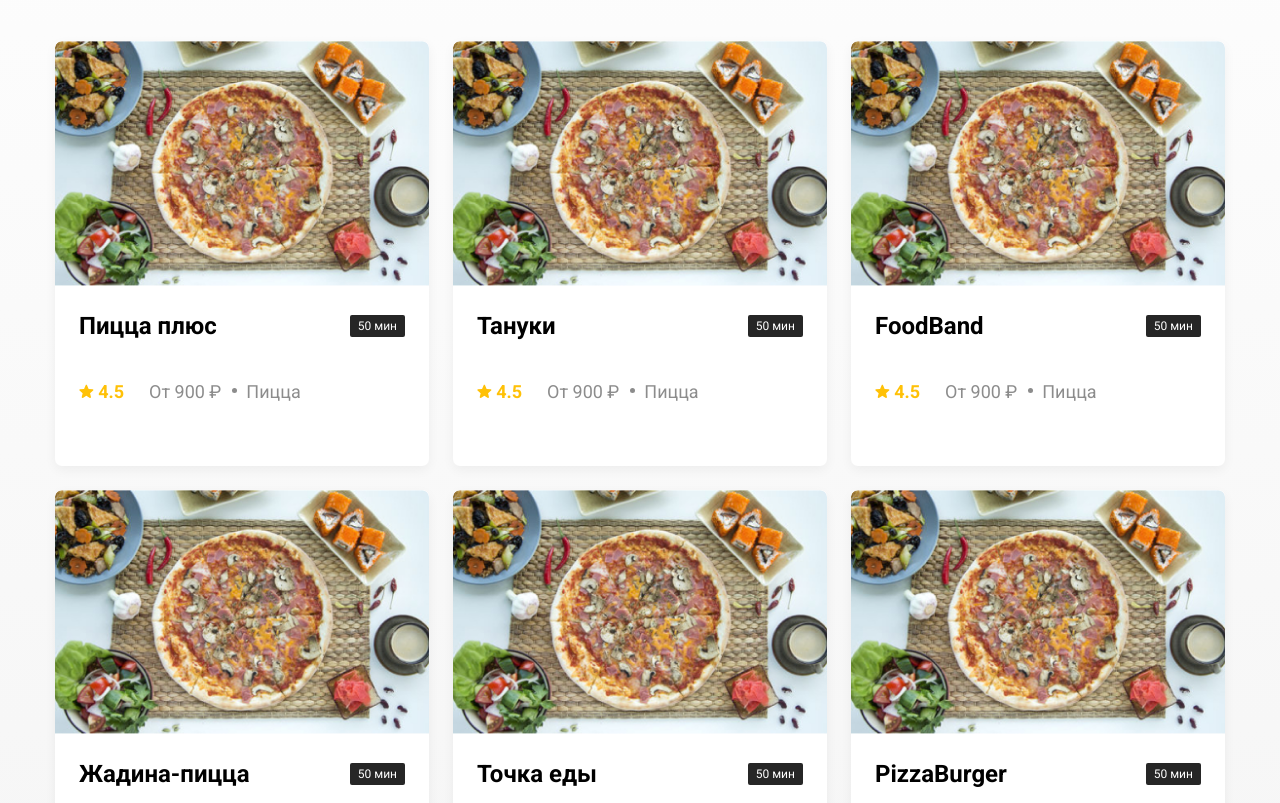
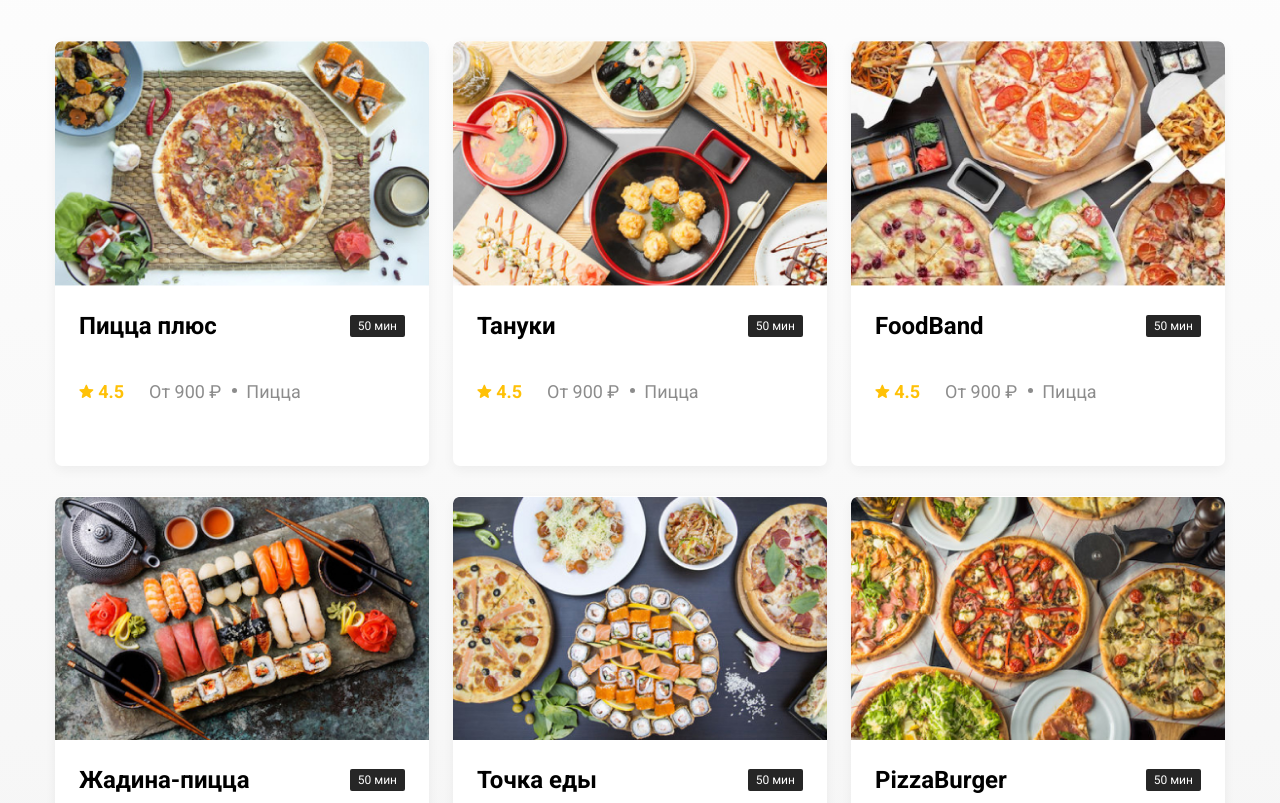
Before and after one commit to ElenaShaparskaya/food_delivery, a plain HTML site: page index.html in a window 1280 px wide. Shown: the part 524-1327 px from the top of the page. Drawn offline with Linux system fonts and the light colour scheme.

Commit message:
add style.css

```diff
--- a/index.html
+++ b/index.html
@@ -9,7 +9,7 @@
     <link
         href="https://fonts.googleapis.com/css2?family=Roboto:ital,wght@0,100;0,300;0,400;0,500;0,700;0,900;1,100;1,300;1,400;1,500;1,700;1,900&display=swap"
         rel="stylesheet">
-    <link rel="stylesheet" href="style.css">
+    <link rel="stylesheet" href="./style.css">
     <title>Delivery Food</title>
 </head>
 
@@ -76,7 +76,7 @@
 
                         <div class="products-card">
                             <div class="products-card__image">
-                                <img src="/images/rest/rest1.jpg" alt="restaurant1">
+                                <img src="/images/rest/rest2.jpg" alt="restaurant2">
                             </div>
                             <div class="products-card__description">
                                 <div class="products-card__description-row">
@@ -98,7 +98,7 @@
 
                         <div class="products-card">
                             <div class="products-card__image">
-                                <img src="/images/rest/rest1.jpg" alt="restaurant1">
+                                <img src="/images/rest/rest3.jpg" alt="restaurant3">
                             </div>
                             <div class="products-card__description">
                                 <div class="products-card__description-row">
@@ -120,7 +120,7 @@
 
                         <div class="products-card">
                             <div class="products-card__image">
-                                <img src="/images/rest/rest1.jpg" alt="restaurant1">
+                                <img src="/images/rest/rest4.jpg" alt="restaurant4">
                             </div>
                             <div class="products-card__description">
                                 <div class="products-card__description-row">
@@ -142,7 +142,7 @@
 
                         <div class="products-card">
                             <div class="products-card__image">
-                                <img src="/images/rest/rest1.jpg" alt="restaurant1">
+                                <img src="/images/rest/rest5.jpg" alt="restaurant5">
                             </div>
                             <div class="products-card__description">
                                 <div class="products-card__description-row">
@@ -164,7 +164,7 @@
 
                         <div class="products-card">
                             <div class="products-card__image">
-                                <img src="/images/rest/rest1.jpg" alt="restaurant1">
+                                <img src="/images/rest/rest6.jpg" alt="restaurant6">
                             </div>
                             <div class="products-card__description">
                                 <div class="products-card__description-row">
--- a/style.css
+++ b/style.css
@@ -158,7 +158,8 @@
     margin-bottom: 90px;
     display: flex;
     flex-wrap: wrap;
-    gap: 24px;
+    row-gap: 30px;
+    column-gap: 24px;
 }
 
 .products-card {
```
